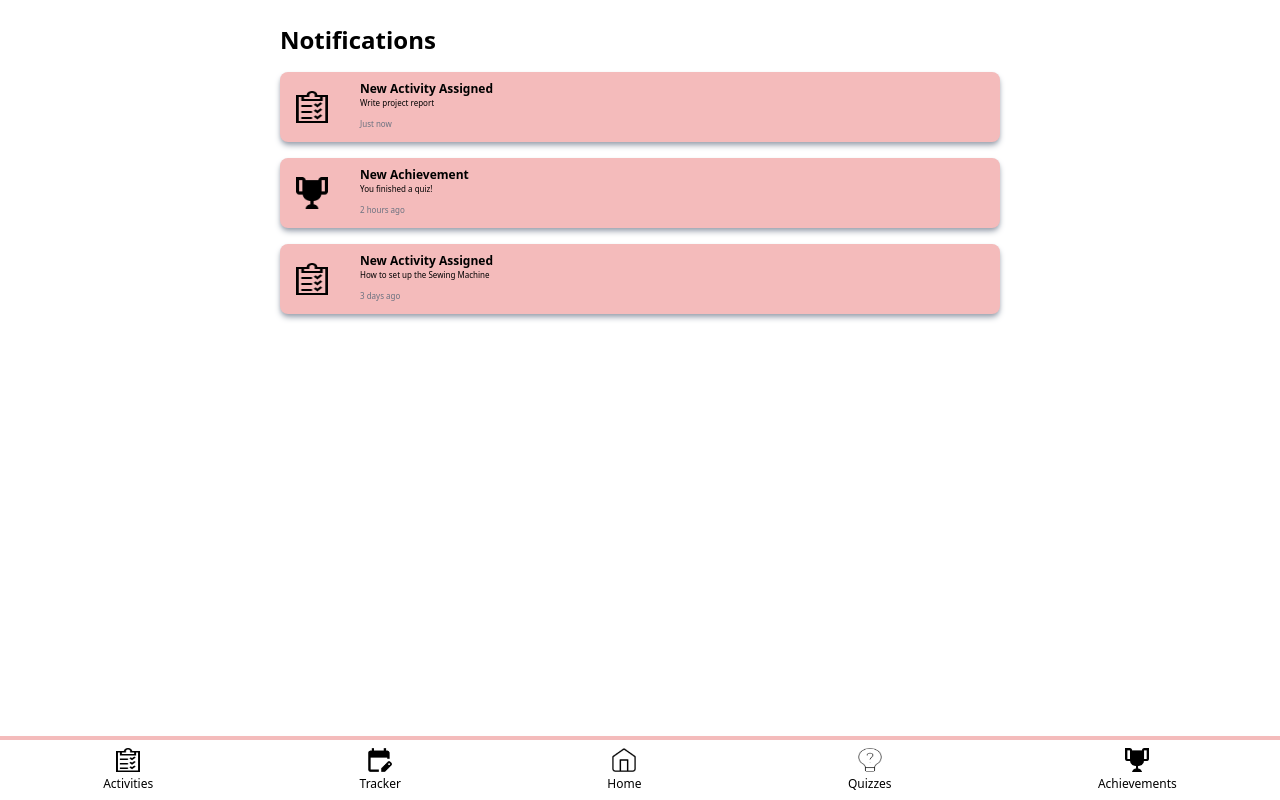
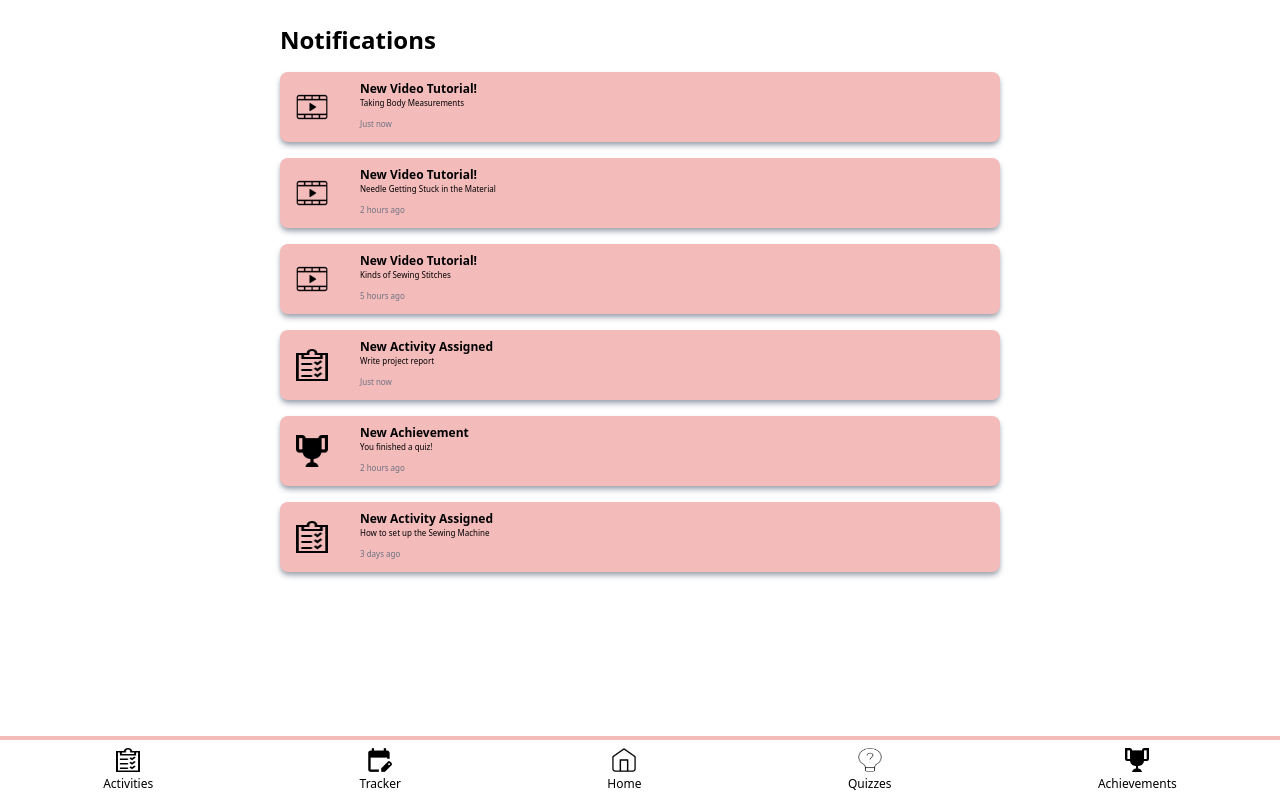
Before and after one commit to chinoy-the-great/nuxt3-drizzle-stitch, a Nuxt app: page /notifications in a window 1280 px wide. Built offline with nearby package versions, Linux system fonts and the light colour scheme.

Commit message:
Added new video tutorial type notification.

```diff
--- a/pages/notifications.vue
+++ b/pages/notifications.vue
@@ -51,14 +51,38 @@ const notifications = ref([
 		description: 'Write project report',
 		time: 'Just now',
 	},
+
+	// 2) NEW: three video‐type placeholders
+	{
+		id: 4,
+		type: 'video',
+		message: 'New Video Tutorial!',
+		description: 'Kinds of Sewing Stitches',
+		time: '5 hours ago',
+	},
+	{
+		id: 5,
+		type: 'video',
+		message: 'New Video Tutorial!',
+		description: 'Needle Getting Stuck in the Material',
+		time: '2 hours ago',
+	},
+	{
+		id: 6,
+		type: 'video',
+		message: 'New Video Tutorial!',
+		description: 'Taking Body Measurements',
+		time: 'Just now',
+	},
 ])
 
-// 2) Map each type to your public icons
+// 3) Map each type to your public icons
 const iconsByType = {
 	activity: '/Toolbar_Activities_Icon.png',
 	achievement: '/Toolbar_Achievements_Icon.png',
+	video: '/Video_Icon.png', // <-- your video icon
 }
 
-// 3) If you want newest‐first, sort by id descending (or swap the compare fn)
+// 4) If you want newest‐first, sort by id descending
 const sortedNotifications = computed(() => [...notifications.value].sort((a, b) => b.id - a.id))
 </script>
```
